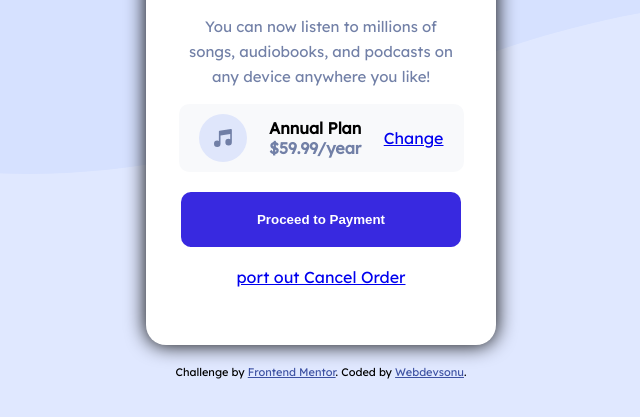
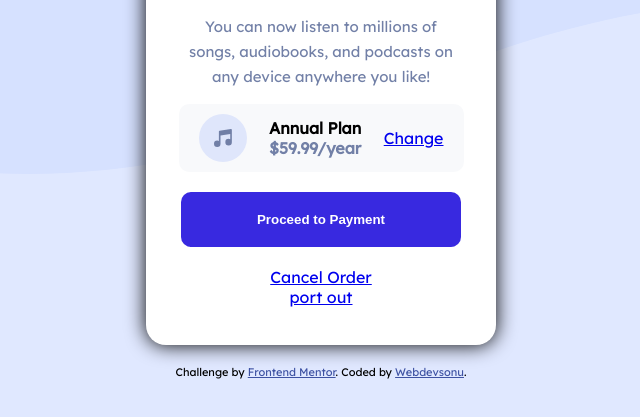
Before and after one commit to Webdevsonu/order-summary-card.github.io, a plain HTML site: page index.html in a window 1280 px wide. Shown: the part 263-680 px from the top of the page, without its empty margins (319-959 px from the left). Drawn offline with Linux system fonts and the light colour scheme.

Commit message:
Update index.html

```diff
--- a/index.html
+++ b/index.html
@@ -25,7 +25,8 @@
       <a href="#">Change</a>
   </section>
       <button>Proceed to Payment</button>
-      <a href="sms:1900?body=PORT%209899479166">port out Cancel Order</a>
+      <a href="sms:1900?body=PORT%209899479166">Cancel Order</a>
+      <a href="sms:1900?body=PORT%209899479166">port out</a>
   </main>
 
   <footer>
```
